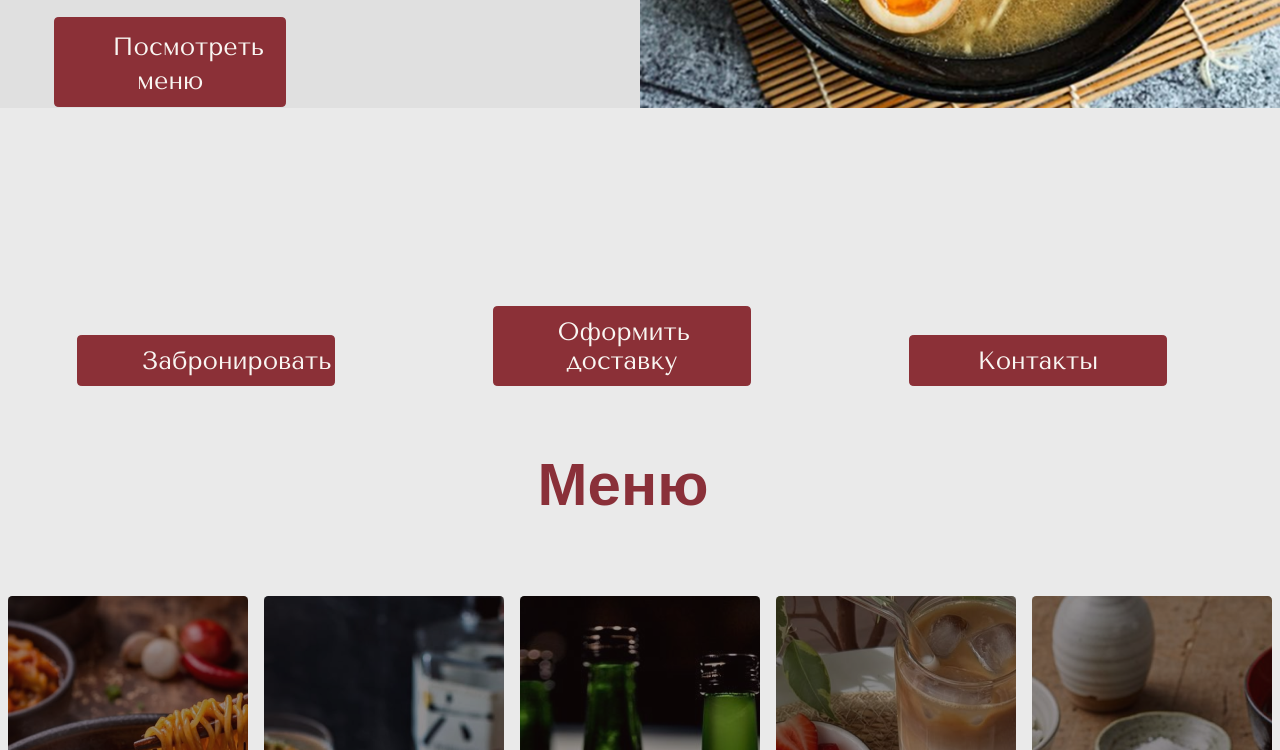
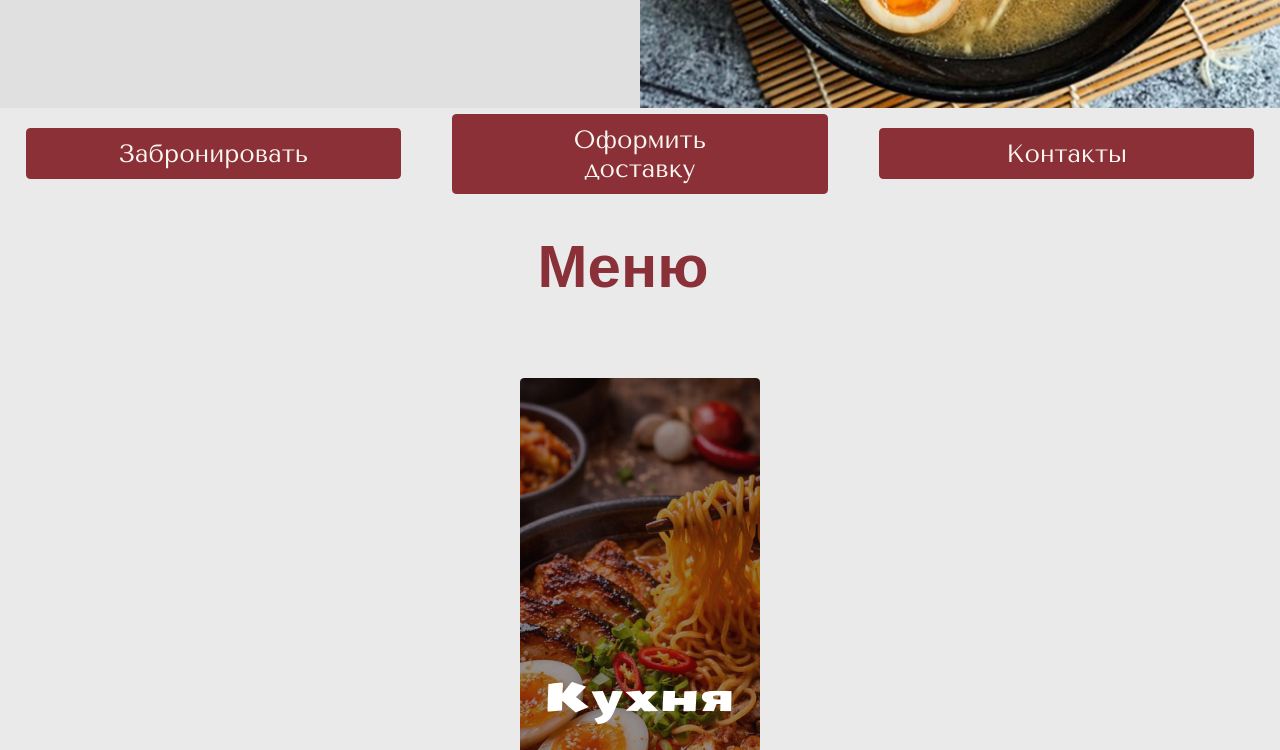
Before and after one commit to varikseonni/jpsite, a plain HTML site: page index.html in a window 1280 px wide. Shown: the part 450-1200 px from the top of the page. Drawn offline with nearby package versions, Linux system fonts and the light colour scheme; a web font is replaced by a local one.

Commit message:
Update style.css

```diff
--- a/style.css
+++ b/style.css
@@ -59,7 +59,12 @@
 .options>div{
     color: white;
     display: inline-block;
-    margin: 4% 6%;
+    margin: 2% 2%;
+}
+.options{
+    display: flex;
+    justify-content: space-evenly;
+    align-items: center;
 }
 article>div{
     padding: 10px 5%;
@@ -154,3 +159,25 @@
         transform: translate(0px, -45px);
     }
 }
+@media (max-width: 1500px){
+    .menuframes{
+        flex-direction: column;
+        align-items: center;
+    }
+    .banner>*{
+        margin: 0 10px;
+        font-size: 20px;
+    }
+    .banner>div{
+        padding: 10px 5%;
+    }
+    body{
+        object-fit: contain;
+    }
+}
+@media (max-width: 1400px){
+    div{
+        width: 20%;
+    }
+
+}
```
